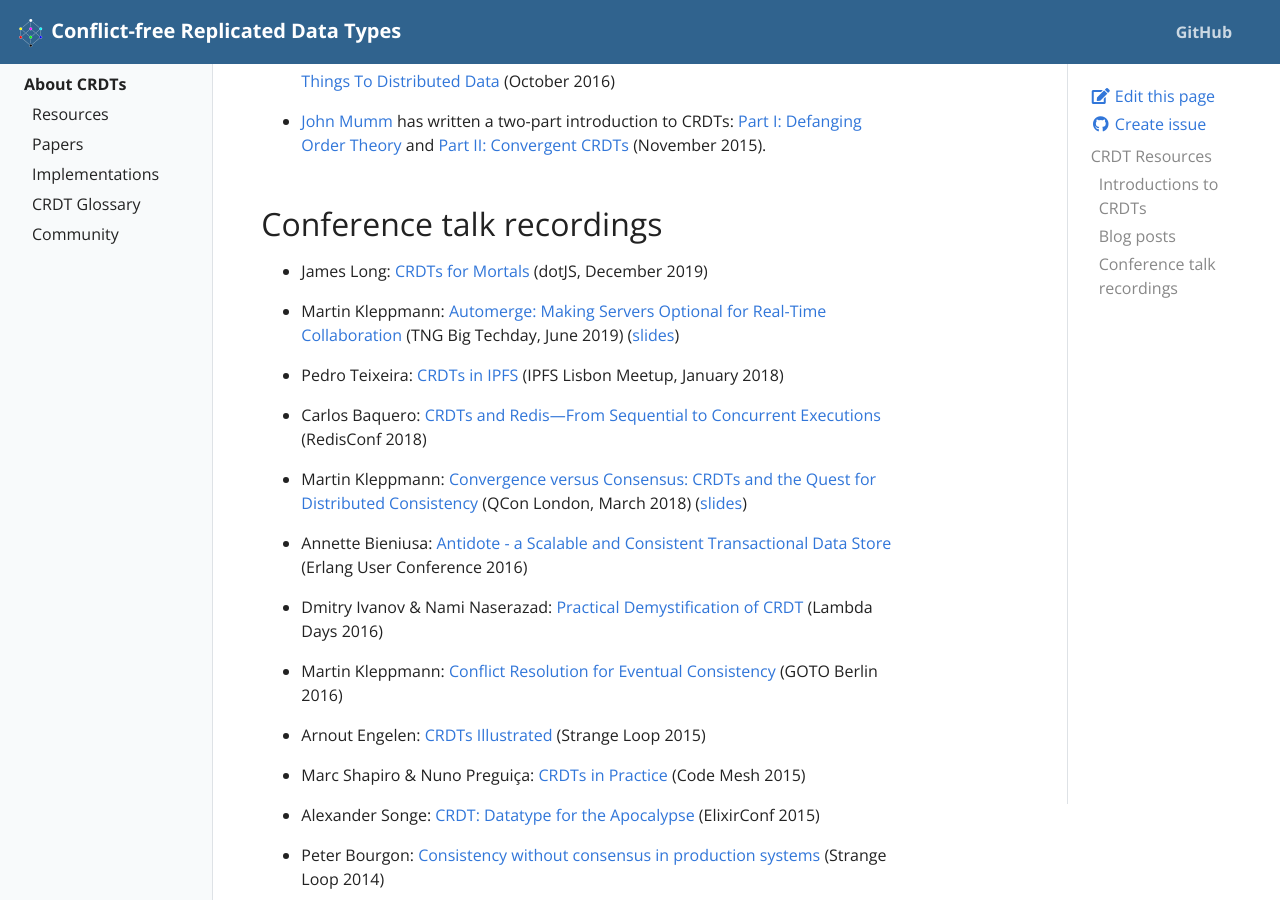
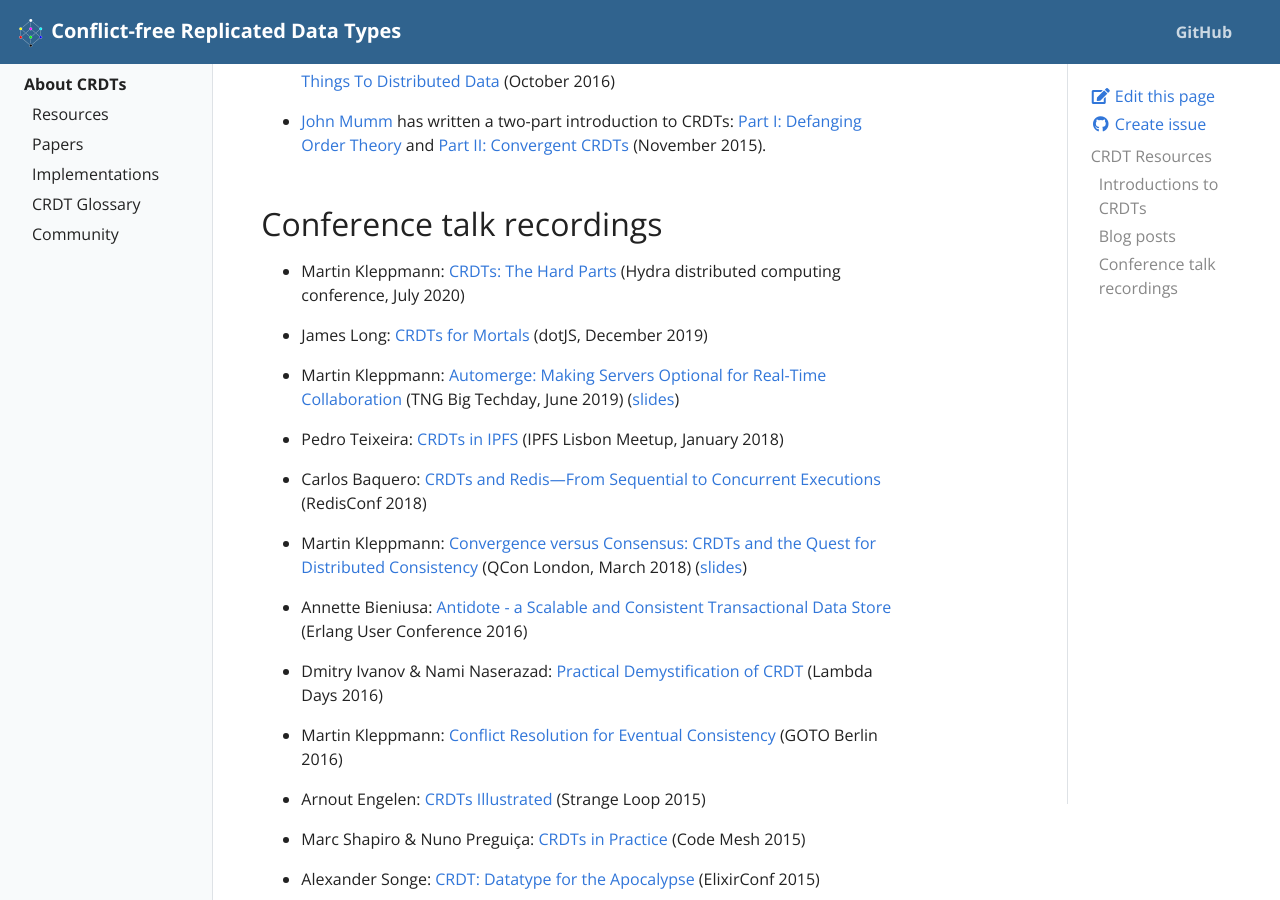
Before and after one commit to ept/crdt-website, a Jekyll site: the page built from pages/resources.md, in a window 1280 px wide and 900 px high, scrolled down 923 px. Built offline with Jekyll 4.4.1, drawn with Linux system fonts in a browser that asks for light colours.

Commit message:
Add my Hydra talk

```diff
--- a/pages/resources.md
+++ b/pages/resources.md
@@ -64,6 +64,10 @@ permalink: /resources
 
 ## Conference talk recordings
 
+* Martin Kleppmann:
+  [CRDTs: The Hard Parts](https://www.youtube.com/watch?v=x7drE24geUw)
+  (Hydra distributed computing conference, July 2020)
+
 * James Long:
   [CRDTs for Mortals](https://www.dotconferences.com/2019/12/james-long-crdts-for-mortals)
   (dotJS, December 2019)
```
